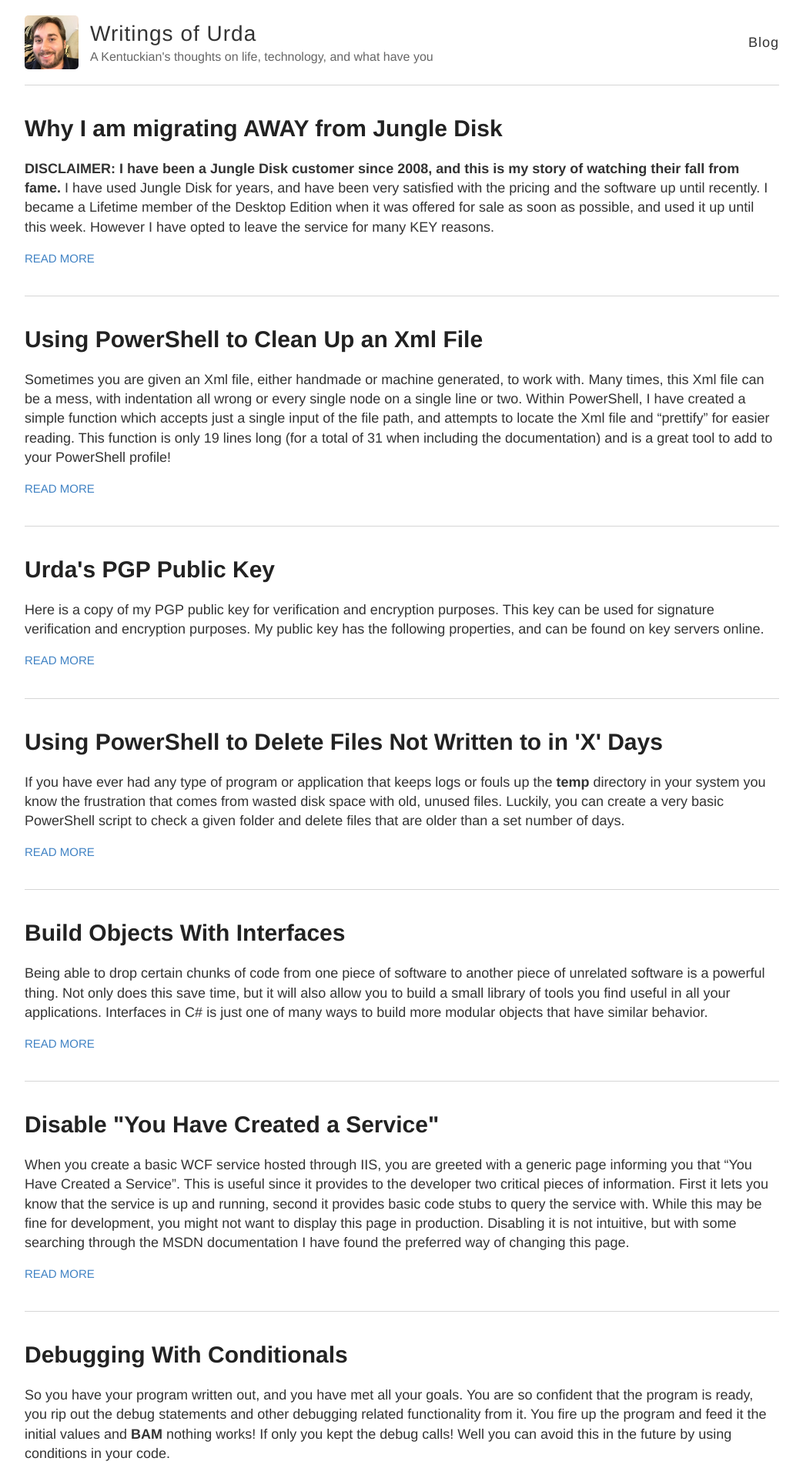
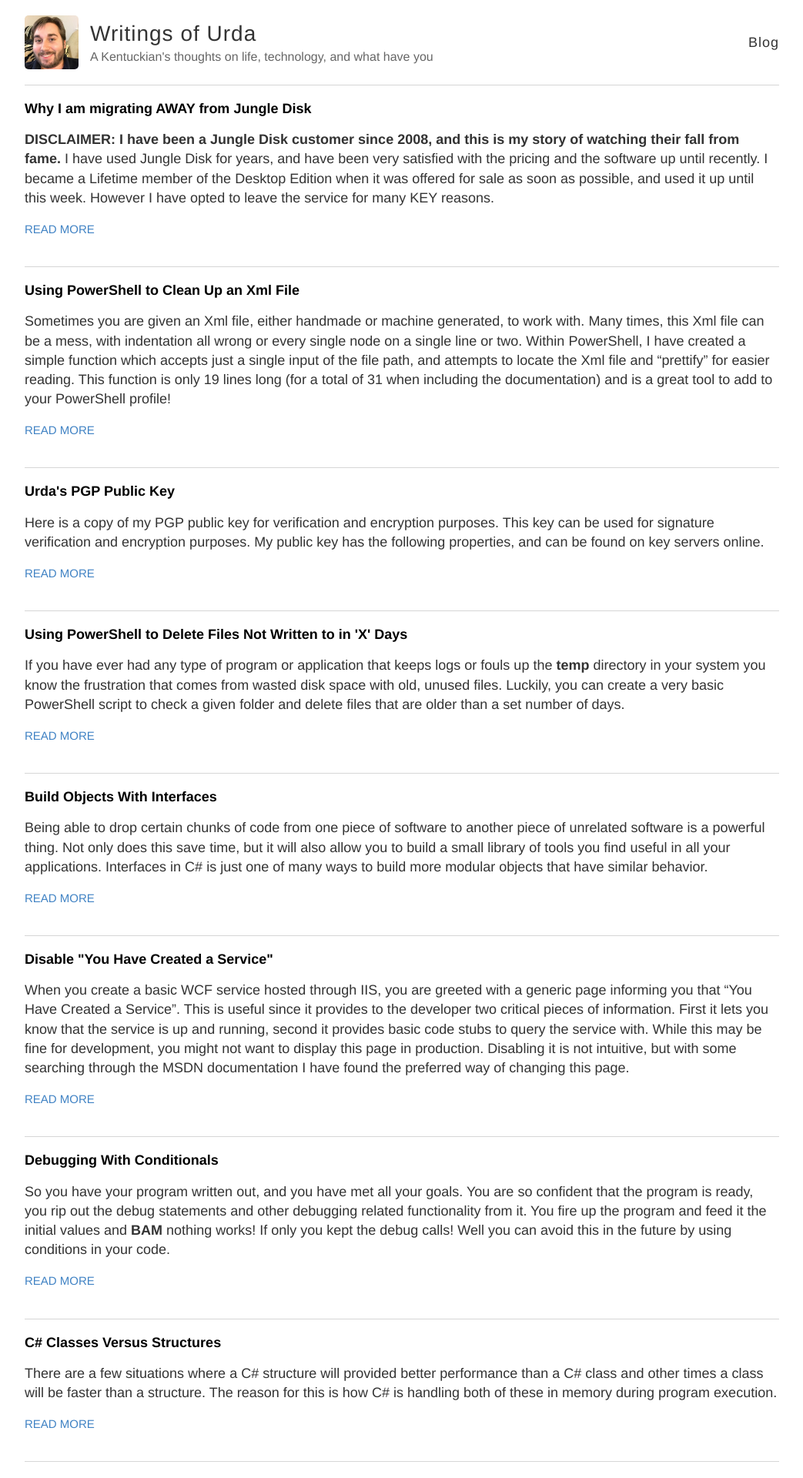
Before and after one commit to urda/website, a Jekyll site: the page built from blog/index.html, in a window 1280 px wide. Shown: the top 1920 px of the page at 77% size, without its empty margins (118-1161 px from the left). Built offline with Jekyll 4.4.1, drawn with Linux system fonts in a browser that asks for light colours; Markdown is read by kramdown in place of the engine named in the settings; the list of posts is cut into pages by our own code.

Commit message:
Style adjustments, change blog archive titles

```diff
--- a/_sass/_urda-style.scss
+++ b/_sass/_urda-style.scss
@@ -2,6 +2,7 @@
 $betterGray: #d6d6d6;
 
 .posts > .post {
+  padding-top: 1em;
   padding-bottom: 2em;
   border-bottom: 1px solid $betterGray;
 }
@@ -23,7 +24,7 @@ $betterGray: #d6d6d6;
 }
 
 .wrapper-masthead {
-  margin-bottom: 15px;
+  margin-bottom: 0px;
 }
 
 #home h1, h2 {
@@ -32,7 +33,7 @@ $betterGray: #d6d6d6;
 
 #home-about {
   display: table;
-  margin: 0 auto;
+  margin: 0.5em auto 0;
 }
 
 #home-recent-posts > .home-recent-post {
@@ -44,7 +45,7 @@ $betterGray: #d6d6d6;
     border-bottom: none;
 }
 
-.home-recent-post > a {
+.blog-post-title, .home-recent-post > a {
   color: #000;
   font-weight: bolder;
 
--- a/blog/index.html
+++ b/blog/index.html
@@ -6,7 +6,7 @@ layout: default
   {% for post in paginator.posts %}
     <article class="post">
 
-      <h1><a href="{{ site.baseurl }}{{ post.url }}">{{ post.title }}</a></h1>
+      <a class="blog-post-title" href="{{ post.url }}">{{ post.title }}</a>
 
       <div class="entry">
         {{ post.excerpt }}
```
